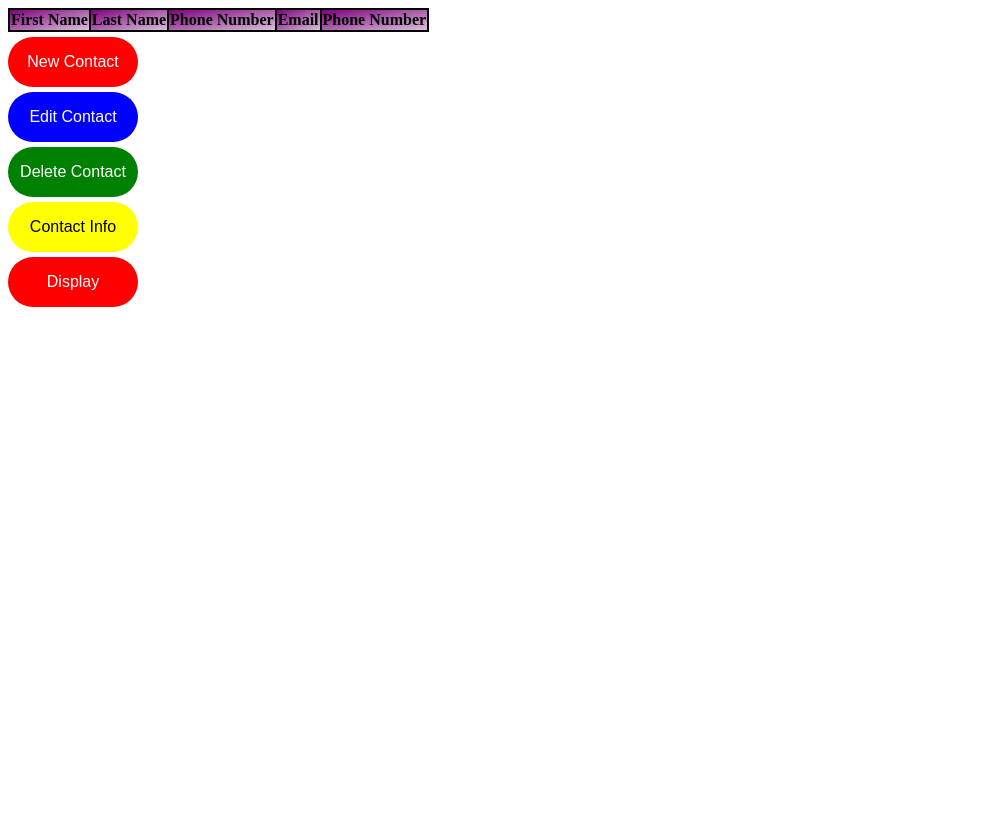
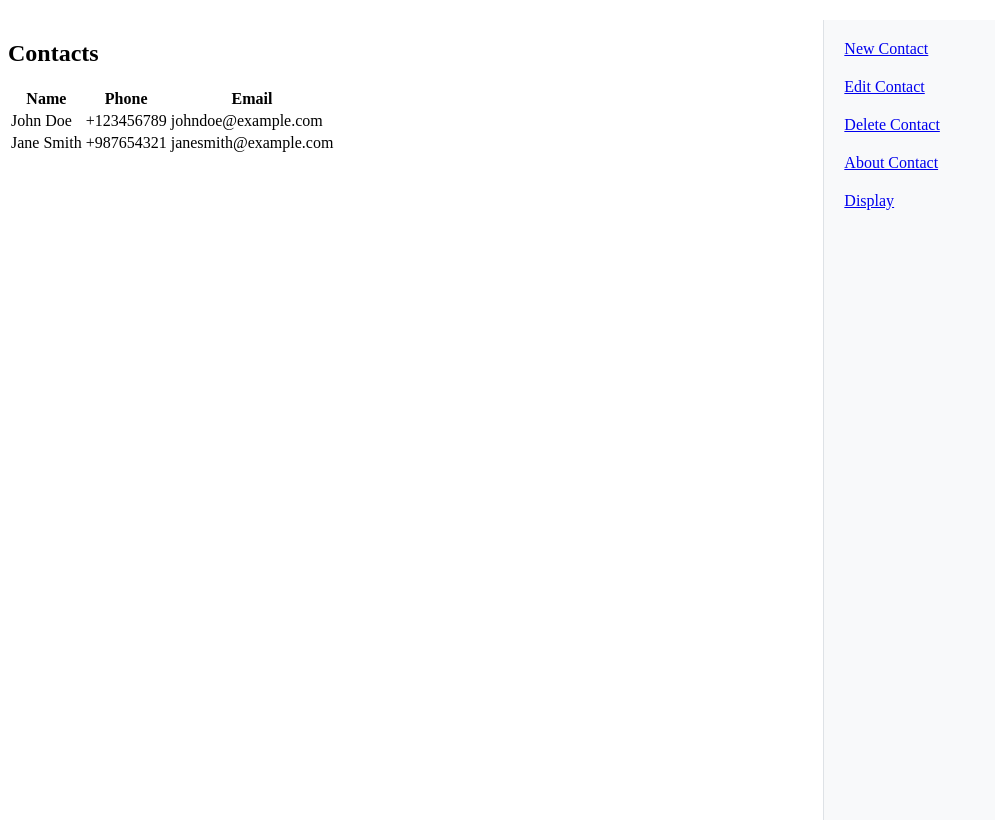
Before and after one commit to Kommandjsdf/Lesson15_AContactsBook, a Django app: template app/templates/frontend/contact_list.html in a window 1280 px wide. Shown: the whole page, without its empty margins (0-995 px from the left). Before the commit the page ends 307 px from the top, so only its background shows below. Run offline with Django 5.2, Linux system fonts and the light colour scheme; the template is opened without the code that fills it, so the values that code supplies are empty.

Commit message:
did on a lesson

```diff
--- a/app/templates/frontend/contact_list.html
+++ b/app/templates/frontend/contact_list.html
@@ -9,44 +9,42 @@
     <title>Document</title>
 </head>
 <body>
-    <div class="contacts_table">
-        <table>
+    <div class="container-fluid main-container">
+        <!-- Left section: Contacts Table -->
+        <div class="contacts-table">
+            <h2 class="text-center">Contacts</h2>
+            <table class="table table-striped">
                 <thead>
                     <tr>
-                    <th class="account-options">First Name</th>
-                    <th class="account-options">Last Name</th>
-                    <th class="account-options">Phone Number</th>
-                    <th class="account-options">Email</th>
-                    <th class="account-options">Phone Number</th>
+                        <th scope="col">Name</th>
+                        <th scope="col">Phone</th>
+                        <th scope="col">Email</th>
                     </tr>
                 </thead>
                 <tbody>
-                {% for contact in contacts %}
                     <tr>
-                    <td>
-                      {% if contact.photo %}
-                      <img src="{{ contact.photo.url }}" alt="pfp" width="50px" />
-                      {% else %}
-                      <img src="../media/icon.jpg" alt="alt pfp" width="50px"/>
-                      {% endif %}
-                    </td>
-                    <td class="account-value">{{ contact.first_name }}</td>
-                    <td class="account-value">{{ contact.last_name }}</td>
-                    <td class="account-value">{{ contact.phone_number }}</td>
-                    <td class="account-value">{{ contact.email }}</td>
-                    <td class="account-value">{{ contact.photo }}</td>
+                        <td>John Doe</td>
+                        <td>+123456789</td>
+                        <td>johndoe@example.com</td>
                     </tr>
-                {% endfor %}
+                    <tr>
+                        <td>Jane Smith</td>
+                        <td>+987654321</td>
+                        <td>janesmith@example.com</td>
+                    </tr>
+                    <!-- Add more rows as needed -->
                 </tbody>
             </table>
         </div>
 
-    <div class="buttons">
-        <div class="button red-bg"><a class="button-text" href="">New Contact</a></div>
-        <div class="button blue-bg"><a class="button-text" href="">Edit Contact</a></div>
-        <div class="button green-bg"><a class="button-text" href="">Delete Contact</a></div>
-        <div class="button yellow-bg"><a class="button-text black" href="">Contact Info</a></div>
-        <div class="button red-bg"><a class="button-text" href="">Display</a></div>
+        <!-- Right section: Action Buttons -->
+        <div class="action-buttons">
+            <a href="#" class="btn btn-primary">New Contact</a>
+            <a href="#" class="btn btn-secondary">Edit Contact</a>
+            <a href="#" class="btn btn-danger">Delete Contact</a>
+            <a href="#" class="btn btn-info">About Contact</a>
+            <a href="#" class="btn btn-success">Display</a>
+        </div>
     </div>
 </body>
 </html>
--- a/app/templates/frontend/style.css
+++ b/app/templates/frontend/style.css
@@ -51,3 +51,28 @@
             .white{
                 color: white;
             }
+            .main-container {
+            display: flex;
+            height: 100vh;
+            margin-top: 20px;
+        }
+
+        .contacts-table {
+            flex: 2;
+            overflow-y: auto;
+        }
+
+        .action-buttons {
+            flex: 1;
+            display: flex;
+            flex-direction: column;
+            align-items: center;
+            gap: 20px;
+            padding: 20px;
+            background-color: #f8f9fa;
+            border-left: 1px solid #dee2e6;
+        }
+
+        .action-buttons a {
+            width: 100%;
+        }
```
Lines whose indentation alone changed are shown as unchanged.
